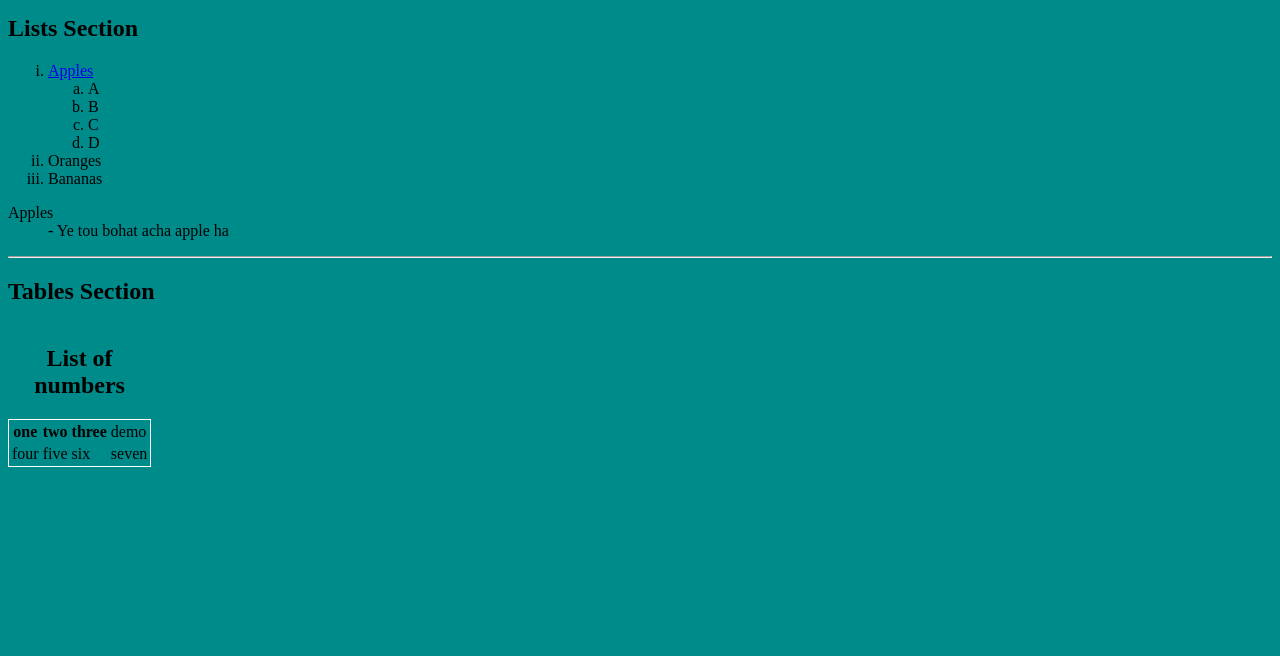
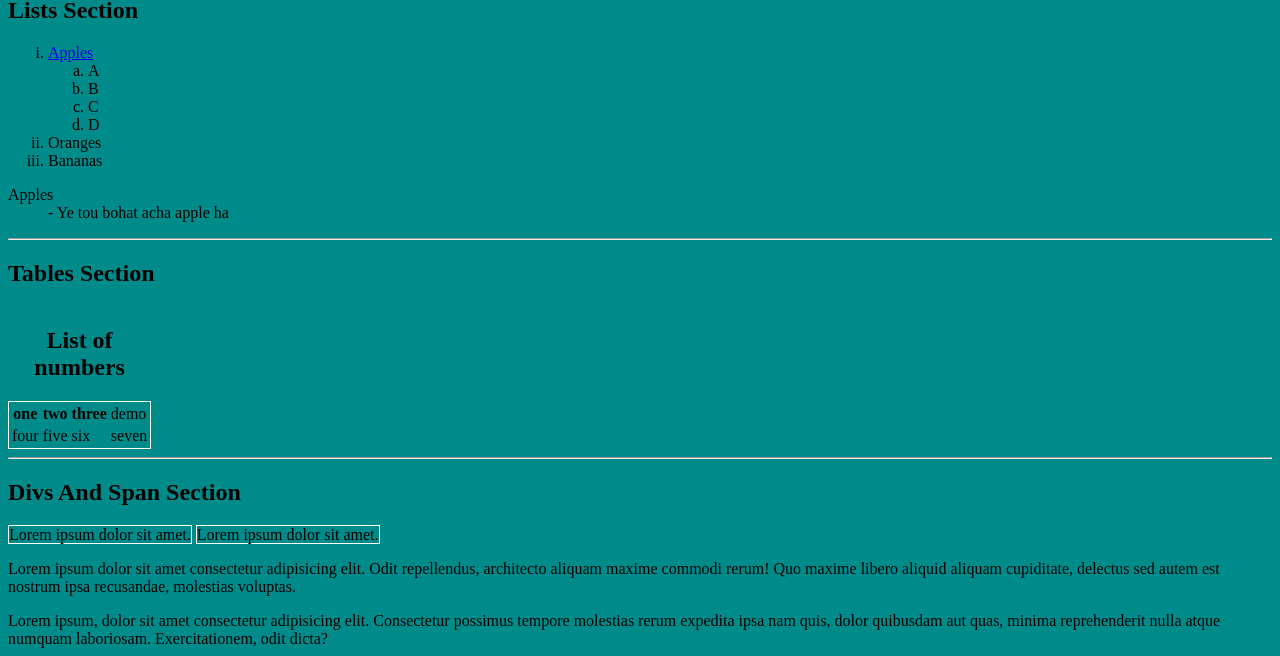
Before and after one commit to Danial-A/Html-YT-Tuts, a plain HTML site: page index.html in a window 1280 px wide. Shown: the part 1872-2528 px from the top of the page. Before the commit the page ends 2347 px from the top, so only its background shows below. Drawn offline with Linux system fonts and the light colour scheme.

Commit message:
finished divs and span section

```diff
--- a/index.html
+++ b/index.html
@@ -10,7 +10,7 @@
 <body style="background-color:darkcyan">
     <div class="center" style="text-align: center;">
     <h1><i>Basic Tags</i></h1>
-   <hr>  <!-- Adding a horizontal line to separate content -->
+
     <p><big>This</big> <small> is a </small><b><i>paragraph</i></b></p>
     <p>Another Paragraph</p>
 
@@ -104,5 +104,15 @@
         </tr>
     </tbody>
     </table>
+
+    <hr>
+    <h2>Divs And Span Section</h2>
+    <!-- Spans are inline elements whereas divs are block elements -->
+    <span style="border: 1px solid white;">Lorem ipsum dolor sit amet.</span>
+    <span style="border: 1px solid white;">Lorem ipsum dolor sit amet.</span>
+    <div>
+        <p>Lorem ipsum dolor sit amet consectetur adipisicing elit. Odit repellendus, architecto aliquam maxime commodi rerum! Quo maxime libero aliquid aliquam cupiditate, delectus sed autem est nostrum ipsa recusandae, molestias voluptas.</p>
+    </div>
+    <div>Lorem ipsum, dolor sit amet consectetur adipisicing elit. Consectetur possimus tempore molestias rerum expedita ipsa nam quis, dolor quibusdam aut quas, minima reprehenderit nulla atque numquam laboriosam. Exercitationem, odit dicta?</div>
 </body>
 </html>
```
